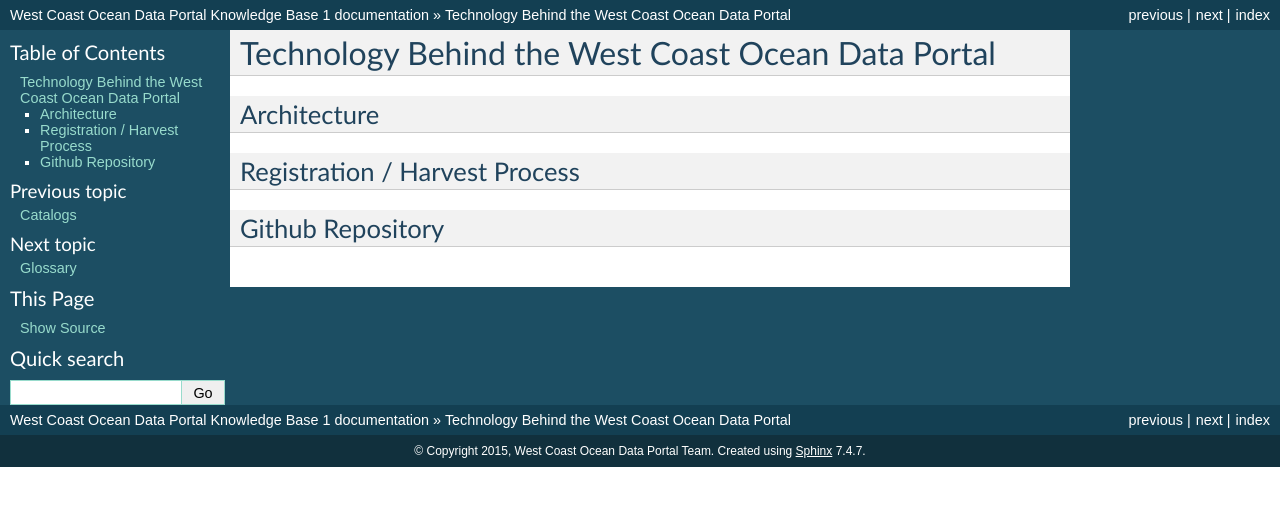
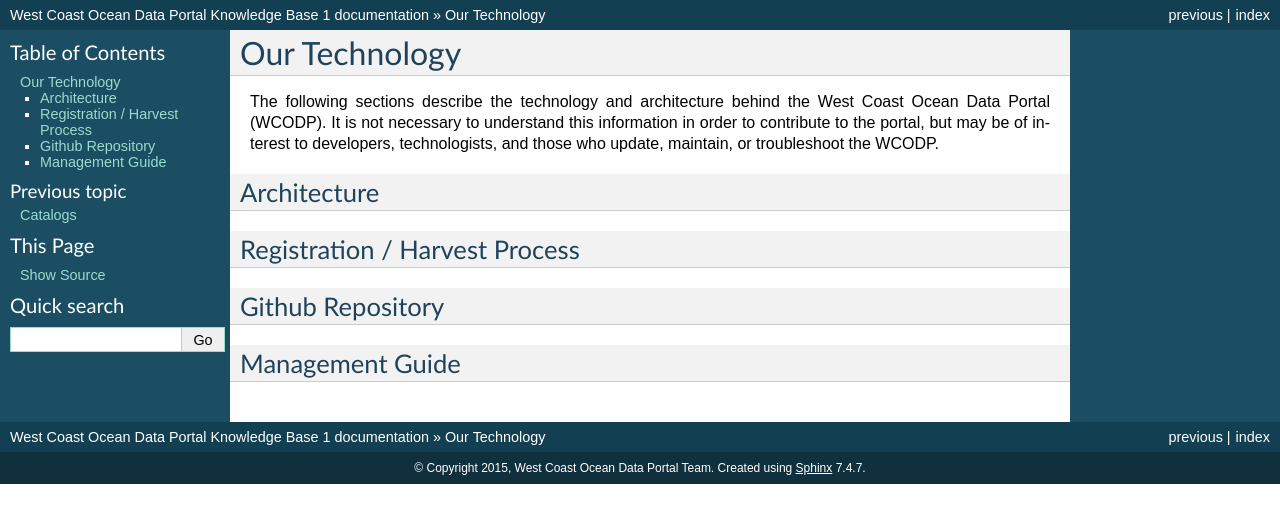
Before and after one commit to WCGA/knowledge-base, a Sphinx documentation site: the page built from docs/technology.rst, in a window 1280 px wide. Shown: the top 523 px of the page. Built offline with Sphinx 7.4.7, drawn with Linux system fonts in a browser that asks for light colours.

Commit message:
Update KB outline to reflect prelim feedback

```diff
--- a/docs/contributing.rst
+++ b/docs/contributing.rst
@@ -21,7 +21,11 @@
 Relationship to Other Portals
 -------------------------------
 
-To Add
+If your data are already included in another data portal, they may also be available to the WCODP
+
+State and Regional portals, registries, and clearinghouses
+~~~~~~~~~~~~~~~~~~~~~~~~~~~~~~~~~~~~~~~~~~~~~~~~~~~~~~~~~~
+Include content from Appendix A in the current Best Practices Guid
 
 How to Register Data With the West Coast Ocean Data Portal
 -----------------------------------------------------------
--- a/docs/index.rst
+++ b/docs/index.rst
@@ -17,4 +17,3 @@
   webservices
   catalogs
   technology
-  glossary
--- a/docs/metadata.rst
+++ b/docs/metadata.rst
@@ -31,6 +31,12 @@
 
 https://www.fgdc.gov/metadata/geospatial-metadata-tools
 
+WCODP metadata template can be linked here too.
+
+Validating Your Metadata
+------------------------
+
+
 How Is the Metadata Displayed?
 ------------------------------
 
--- a/docs/technology.rst
+++ b/docs/technology.rst
@@ -1,5 +1,6 @@
-Technology Behind the West Coast Ocean Data Portal
-===================================================
+Our Technology
+==============
+The following sections describe the technology and architecture behind the West Coast Ocean Data Portal (WCODP).  It is not necessary to understand this information in order to contribute to the portal, but may be of interest to developers, technologists, and those who  update, maintain, or troubleshoot the WCODP.
 
 Architecture
 -------------
@@ -9,3 +10,6 @@
 
 Github Repository
 -----------------
+
+Management Guide
+----------------
```
Also changed, not shown: docs/glossary.rst (deleted, +0 -10 lines).
